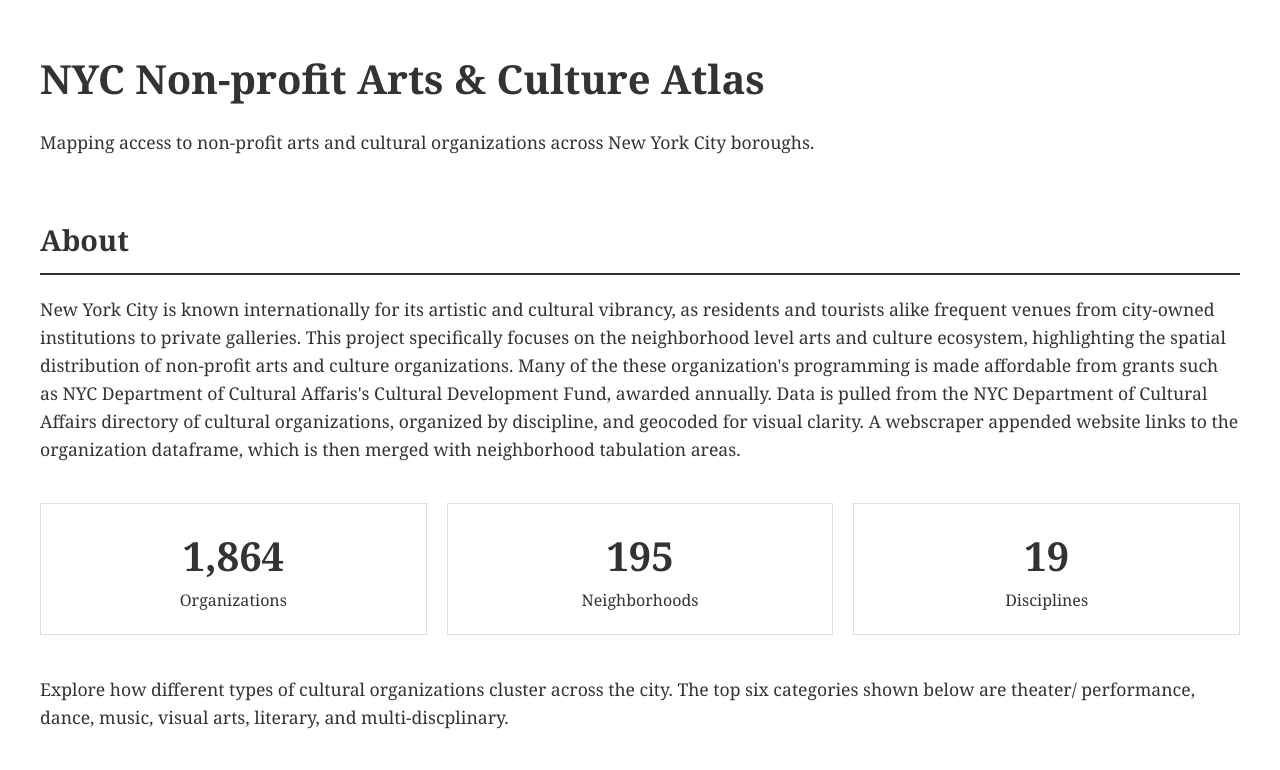
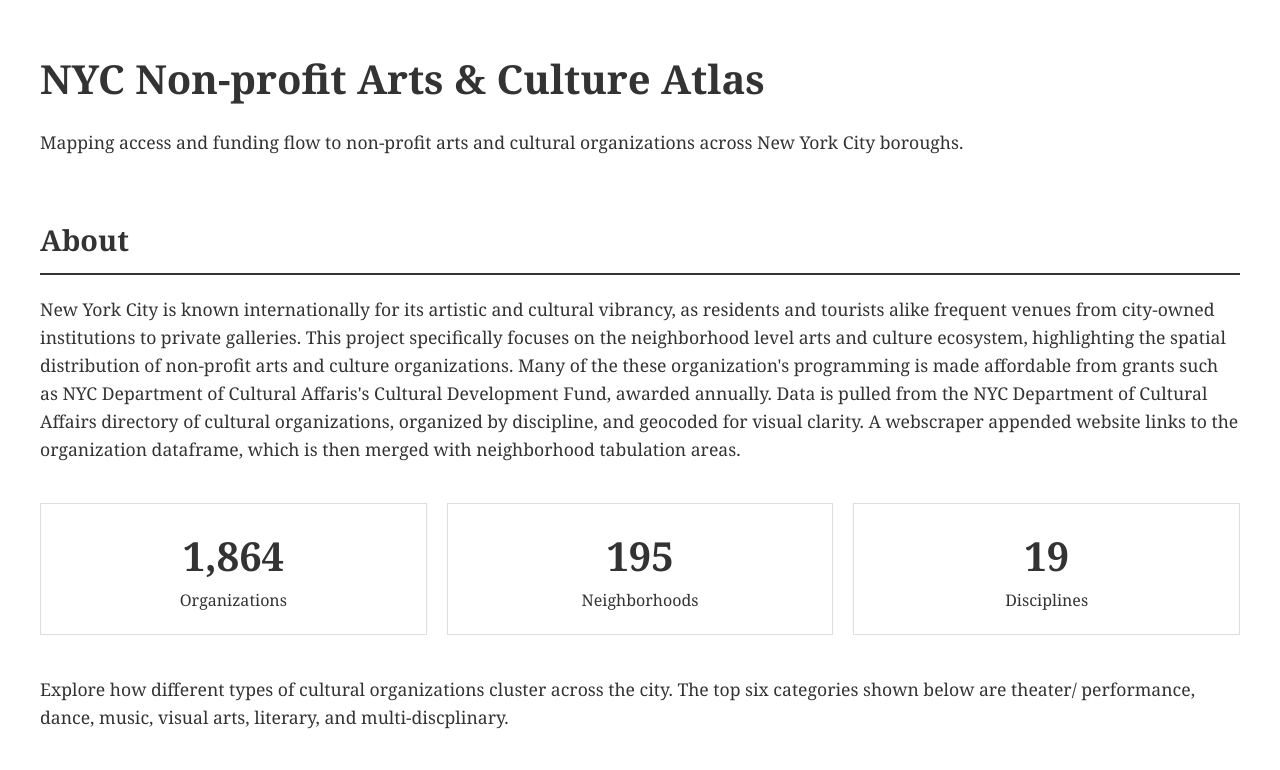
Before and after one commit to xy2700-tech/informatics, a plain HTML site: page index.html in a window 1280 px wide. Shown: the top 770 px of the page. Drawn offline with Linux system fonts and the light colour scheme; grey boxes are pictures that could not be loaded.

Commit message:
Update index.html

```diff
--- a/index.html
+++ b/index.html
@@ -122,7 +122,7 @@
 <body>
     <header>
         <h1>NYC Non-profit Arts & Culture Atlas</h1>
-        <p>Mapping access to non-profit arts and cultural organizations across New York City boroughs.</p>
+        <p>Mapping access and funding flow to non-profit arts and cultural organizations across New York City boroughs.</p>
     </header>
 
     <section>
```
